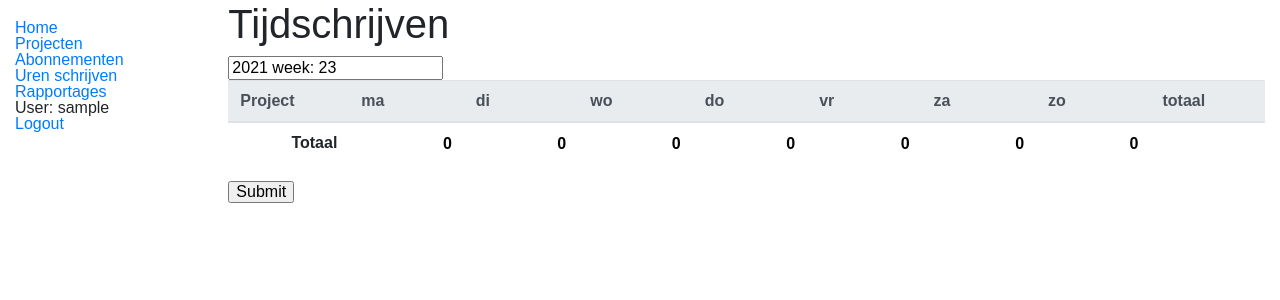
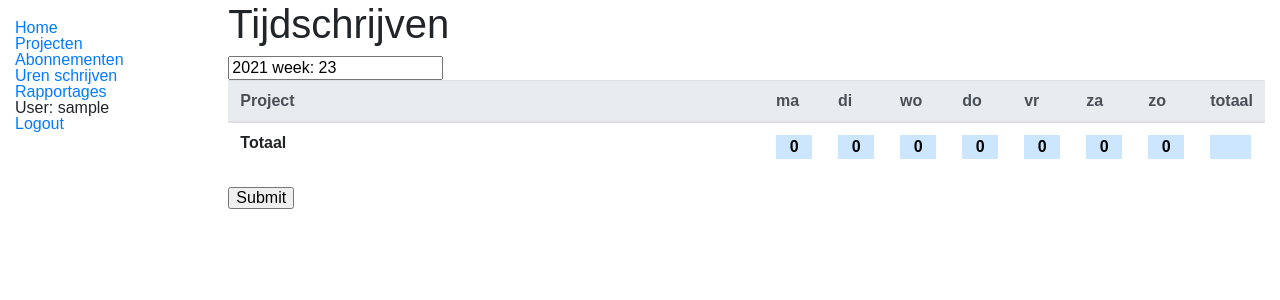
Before and after one commit to Arjan-He/timefox, a Django app: page /tijdschrijven/urenschrijven in a window 1280 px wide. Shown: the top 300 px of the page. Run offline with Django 3.2, Linux system fonts and the light colour scheme; the visitor is signed in with stand-in values (Sample User, id 1); data comes from the database, SQL or seed files in the repository; data that the repository does not hold is empty; some libraries are stand-ins or nearby versions.

Commit message:
css toegevoegd uit tabel.html

```diff
--- a/tijdschrijven/static/css/styles.css
+++ b/tijdschrijven/static/css/styles.css
@@ -11,17 +11,11 @@ input::-webkit-inner-spin-button {
   margin: 0;
 }
 
-/* input number, get rid of arrows
-   Firefox */
-input[type=number] {
-  -moz-appearance: textfield;
-}
+
 
 a object{
     pointer-events: none;
 }
-
-
 
 .sidebar-nav {
     margin-top: 20px;
@@ -29,44 +23,75 @@ a object{
     list-style: none;
 }
 
+/* TIMEWRITETABLE */
+
+/* input number, get rid of arrows
+   Firefox */
+   input[type=number] {
+    -moz-appearance: textfield;
+  }
+
+  .ts-tablediv{
+      overflow-x:auto;
+  }
+
+  .ts-tabletimefox {
+    width: 100%;
+    border-collapse: collapse;
+  }
+
+
+  .ts-tabletimefox thead tr {
+      border-bottom: 1px solid #66b3ff;
+      background-color: #cce6ff;
+  }
+
+  .ts-tabletimefox tfoot tr {
+      border-top: 1px solid #66b3ff;
+      background-color: #cce6ff;
+  }
+
+  .ts-headtitle{
+      width:52%;
+      text-align: left;
+  }
+
+
+  .ts-headdow, .ts-headtotaal{
+      width:6%;
+  }
+
+  .ts-rijactiviteit{
+      display:none;
+  }
+
+  .ts-projecttitle{
+      font-weight:500;
+      padding-left: 10px;
+      border-bottom: 1px solid #f2f2f2;
+  }
+  .ts-activiteittitel {
+      padding-left: 30px;
+  }
+
   .ts-gridcell{
-    padding:0;
+      border: 1px solid #a6a6a6;
   }
 
   .ts-urenvak{
-    width:100%;
-    height:32px;
-    margin:0;
-    padding:5px;
-    text-align: right;
-    border-color: #FEFEFE;
+      width:95%;
+      height:24px;
+      text-align: center;
+      outline: none !important;
+      background-color: #fff;
       box-shadow: none;
-}
-
-.ts-eindtotaal, .ts-dagtotaal, .ts-abonnementtotaal, #ts-eindtotaal{
-    width:100%;
-    max-width: 50px;
-    height:100%;
-    margin:0;
-    text-align: right;
       border:0;
   }
 
-input:disabled {
+  .ts-dagtotaal, .ts-eindtotaal{
       color: black;
-    background-color: white;
+      background-color: #cce6ff;
       font-weight: 600;
   }
 
-.ts-totaal{
-    text-align: right;
-    padding:0;
-}
-
-.ts-dowtitel{
-    text-align: center;
-}
-
-.ts-projecttitel{
-    width: 50%;
-}
+  /* TIMEWRITETABLE */
```
Lines whose indentation alone changed are shown as unchanged.
